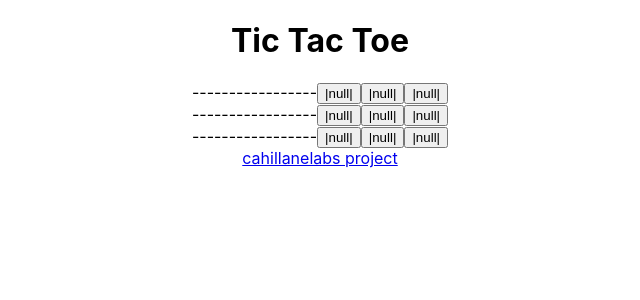
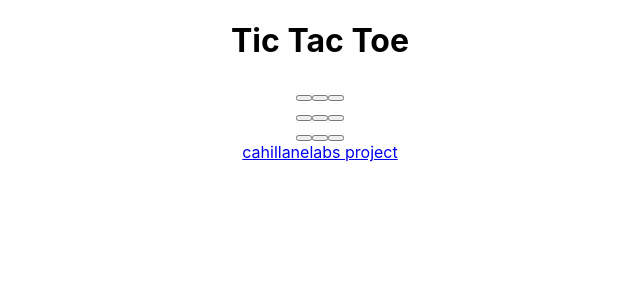
Before and after one commit to LinuxFan2718/tictactoe, a React (Create React App) app: page / in a window 1280 px wide. Shown: the top 300 px of the page, without its empty margins (320-960 px from the left). Built offline with nearby package versions, Linux system fonts and the light colour scheme; the HTML template or start-up script is replaced by a standard one.

Commit message:
fix board

```diff
--- a/src/Board.js
+++ b/src/Board.js
@@ -24,13 +24,12 @@ function Board() {
     <div>
       {board.map((row, rowIndex) => (
         <div key={rowIndex}>
-          -----------------
           {row.map((cell, colIndex) => (
             <button
               key={colIndex}
               onClick={() => handleCellClick(rowIndex, colIndex)}
             >
-              |{cell || 'null'}|
+              {cell || ' '}
             </button>
           ))}
         </div>
```
